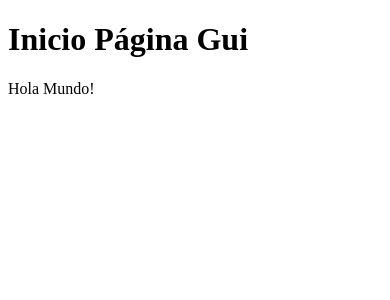
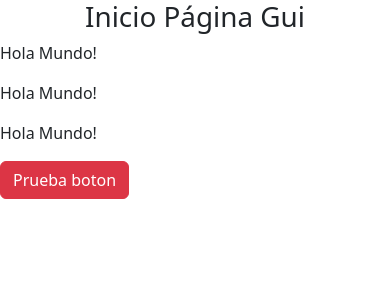
Before and after one commit to katip69/PaginaGui, an Angular app in the folder Page/: page / in a window 390 px wide. Shown: the top 300 px of the page. Built offline with nearby package versions, Linux system fonts and the light colour scheme.

Commit message:
Ahora si inicio Página

```diff
--- a/Page/angular.json
+++ b/Page/angular.json
@@ -25,9 +25,13 @@
               "src/assets"
             ],
             "styles": [
-              "src/styles.css"
+              "src/styles.css",
+              "node_modules/bootstrap/dist/css/bootstrap.min.css"
+
             ],
-            "scripts": []
+            "scripts": ["node_modules/jquery/dist/jquery.min.js",
+            "node_modules/@popperjs/core/dist/umd/popper.min.js",
+            "node_modules/bootstrap/dist/js/bootstrap.min.js"]
           },
           "configurations": {
             "production": {
--- a/Page/package.json
+++ b/Page/package.json
@@ -18,6 +18,9 @@
     "@angular/platform-browser": "^16.2.0",
     "@angular/platform-browser-dynamic": "^16.2.0",
     "@angular/router": "^16.2.0",
+    "@popperjs/core": "^2.11.8",
+    "bootstrap": "^5.3.2",
+    "jquery": "^3.7.1",
     "rxjs": "~7.8.0",
     "tslib": "^2.3.0",
     "zone.js": "~0.13.0"
--- a/Page/src/app/app.component.html
+++ b/Page/src/app/app.component.html
@@ -1,3 +1,7 @@
-<div class="Hay que poner bootstrap"><h1>Inicio Página Gui</h1></div>
+<div class="row"><h1 class="text-center">Inicio Página Gui</h1>
+<div class="col-sm"> <p>Hola Mundo!</p></div>
+<div class="col-sm"><p>Hola Mundo!</p></div>
+<div class="col-sm"><p>Hola Mundo!</p></div>
+</div>
 
-<p>Hola Mundo!</p>
+<button class="btn btn-danger">Prueba boton</button>
```
Also changed, not shown: 1 other file (tests, documents, lock files or other folders).
